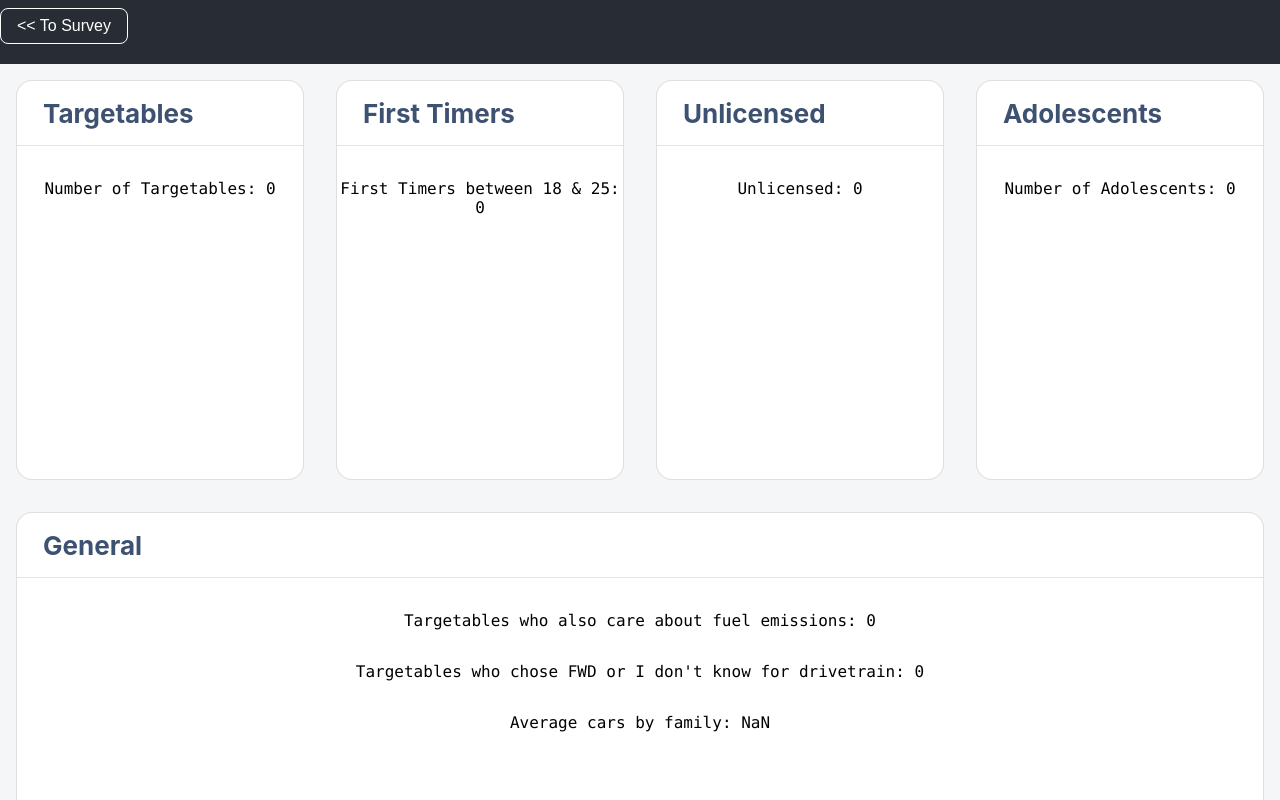
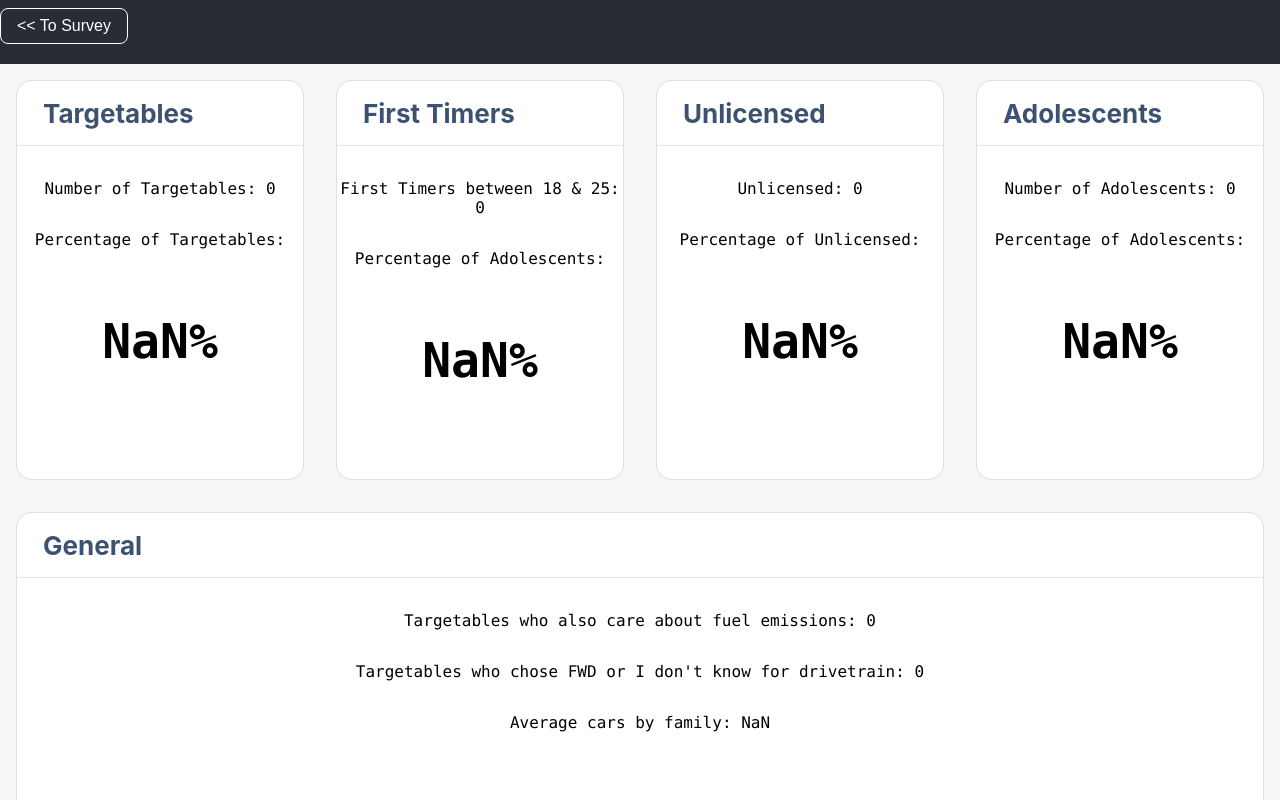
Before and after one commit to harewoodestate/expeditionauto, a React (Create React App) app: page /admin in a window 1280 px wide. Shown: the top 800 px of the page. Built offline with nearby package versions, Linux system fonts and the light colour scheme.

Commit message:
Calculate Percentages Jira Issue ID(s):
	-

```diff
--- a/src/components/admin/Admin.js
+++ b/src/components/admin/Admin.js
@@ -9,8 +9,6 @@ import { useSelector } from "react-redux";
 const Admin = () => {
   const surveyData = useSelector((state) => state.value);
 
-  console.log(surveyData);
-
   const [firstTimers, setFirstTimers] = useState(0);
   const [unlicensed, setUnlicensed] = useState(0);
   const [adolescents, setAdolescents] = useState(0);
@@ -18,6 +16,9 @@ const Admin = () => {
   const [targetablesAndFuel, setTargetablesAndFuel] = useState(0);
   const [targetablesNotRWD, setTargetablesNotRWD] = useState(0);
   const [averageCarsByFamily, setAverageCarsByFamily] = useState(0);
+  const totalSurveys = surveyData.length;
+
+  console.log(surveyData);
 
   useEffect(() => {
     const filterByFirstTimers = (item) => {
@@ -111,8 +112,6 @@ const Admin = () => {
 
     count = arrayByFamilies.length;
 
-    console.log("This: ", sum);
-
     setAverageCarsByFamily(Math.floor(sum / count));
   }, []);
 
@@ -130,10 +129,10 @@ const Admin = () => {
       targetablesNotRWD={targetablesNotRWD}
       averageCarsByFamily={averageCarsByFamily}
     >
-      <Targetables targetables={targetables} />
-      <FirstTimers firstTimers={firstTimers} />
-      <Unlicensed unlicensed={unlicensed} />
-      <Adolescents adolescents={adolescents} />
+      <Targetables targetables={targetables} totalSurveys={totalSurveys} />
+      <FirstTimers firstTimers={firstTimers} totalSurveys={totalSurveys} />
+      <Unlicensed unlicensed={unlicensed} totalSurveys={totalSurveys} />
+      <Adolescents adolescents={adolescents} totalSurveys={totalSurveys} />
     </DashboardLayout>
   );
 };
--- a/src/components/admin/Adolescents.js
+++ b/src/components/admin/Adolescents.js
@@ -24,11 +24,21 @@ const Text = styled.p`
   text-align: center;
 `;
 
-const Adolescents = ({ adolescents }) => {
+const Percentage = styled.p`
+  font-family: "Roboto Mono", Menlo, Monaco, Consolas, "Liberation Mono",
+    "Courier New", monospace;
+  text-align: center;
+  font-size: 3em;
+  font-weight: bold;
+`;
+
+const Adolescents = ({ adolescents, totalSurveys }) => {
   return (
     <StyledFWidget>
       <Heading>Adolescents</Heading>
       <Text>Number of Adolescents: {adolescents}</Text>
+      <Text>Percentage of Adolescents:</Text>
+      <Percentage>{Math.floor((adolescents / totalSurveys) * 100)}%</Percentage>
     </StyledFWidget>
   );
 };
--- a/src/components/admin/FirstTimers.js
+++ b/src/components/admin/FirstTimers.js
@@ -24,11 +24,21 @@ const Text = styled.p`
   text-align: center;
 `;
 
-const FirstTimers = ({ firstTimers }) => {
+const Percentage = styled.p`
+  font-family: "Roboto Mono", Menlo, Monaco, Consolas, "Liberation Mono",
+    "Courier New", monospace;
+  text-align: center;
+  font-size: 3em;
+  font-weight: bold;
+`;
+
+const FirstTimers = ({ firstTimers, totalSurveys }) => {
   return (
     <StyledFWidget>
       <Heading>First Timers</Heading>
       <Text>First Timers between 18 &amp; 25: {firstTimers}</Text>
+      <Text>Percentage of Adolescents:</Text>
+      <Percentage>{Math.floor((firstTimers / totalSurveys) * 100)}%</Percentage>
     </StyledFWidget>
   );
 };
--- a/src/components/admin/Targetables.js
+++ b/src/components/admin/Targetables.js
@@ -25,11 +25,21 @@ const Text = styled.p`
   text-align: center;
 `;
 
-const Targetables = ({ targetables }) => {
+const Percentage = styled.p`
+  font-family: "Roboto Mono", Menlo, Monaco, Consolas, "Liberation Mono",
+    "Courier New", monospace;
+  text-align: center;
+  font-size: 3em;
+  font-weight: bold;
+`;
+
+const Targetables = ({ targetables, totalSurveys }) => {
   return (
     <StyledFWidget>
       <Heading>Targetables</Heading>
       <Text>Number of Targetables: {targetables}</Text>
+      <Text>Percentage of Targetables:</Text>
+      <Percentage>{Math.floor((targetables / totalSurveys) * 100)}%</Percentage>
     </StyledFWidget>
   );
 };
--- a/src/components/admin/Unlicensed.js
+++ b/src/components/admin/Unlicensed.js
@@ -24,11 +24,21 @@ const Text = styled.p`
   text-align: center;
 `;
 
-const Unlicensed = ({ unlicensed }) => {
+const Percentage = styled.p`
+  font-family: "Roboto Mono", Menlo, Monaco, Consolas, "Liberation Mono",
+    "Courier New", monospace;
+  text-align: center;
+  font-size: 3em;
+  font-weight: bold;
+`;
+
+const Unlicensed = ({ unlicensed, totalSurveys }) => {
   return (
     <StyledFWidget>
       <Heading>Unlicensed</Heading>
       <Text>Unlicensed: {unlicensed}</Text>
+      <Text>Percentage of Unlicensed:</Text>
+      <Percentage>{Math.floor((unlicensed / totalSurveys) * 100)}%</Percentage>
     </StyledFWidget>
   );
 };
```
